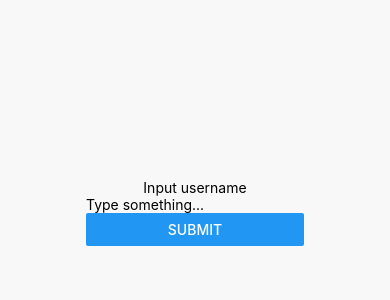
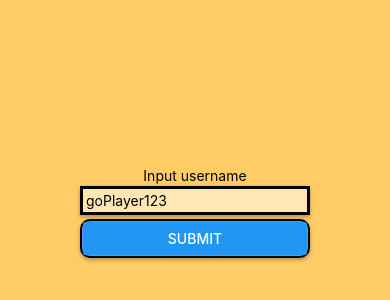
Before and after one commit to prj8121/ogs-scraper, a React Native app in the folder ogs-scraper-site/: screen / in a window 390 px wide. Shown: the part 210-510 px from the top of the page. Built offline with nearby package versions, Linux system fonts and the light colour scheme.

Commit message:
Lots of small style changes (mostly to understand)

```diff
--- a/ogs-scraper-site/App.js
+++ b/ogs-scraper-site/App.js
@@ -5,8 +5,8 @@ import React, { useState } from 'react';
 export default function App() {
   return (
     <View style={styles.container}>
-      <Text>Input username</Text>
-      <TextInputExample />
+      <Text style={{marginBottom:2}}>Input username</Text>
+      <TextInputExample style={styles.textInput}/>
       <StatusBar style="auto" />
     </View>
   );
@@ -15,10 +15,34 @@ export default function App() {
 const styles = StyleSheet.create({
   container: {
     flex: 1,
-    backgroundColor: '#f8f8f8',
+    backgroundColor: '#ffcc66',
     alignItems: 'center',
     justifyContent: 'center',
   },
+  textInput: {
+    backgroundColor: '#ffe6b3',
+    alignItems: 'center',
+    justifyContent: 'center',
+    padding: 3,
+    borderColor: 'black',
+    borderWidth:3,
+    borderHeight:7,
+  },
+  button: {
+    backgroundColor: '#668cff',
+    padding: 1,
+    borderRadius: 10,
+  },
+  iosShadow: {
+    shadowColor: 'black',
+    shadowOffset: { width: 0, height: 2 },
+    shadowOpacity: 0.3,
+    shadowRadius: 4,
+  },
+  bordered: {
+    borderColor: 'black',
+    borderWidth:3,
+  }
 });
 
 
@@ -37,11 +61,14 @@ const TextInputExample = () => {
   return (
     <View>
       <TextInput
-        placeholder="Type something..."
+        style={[styles.textInput, styles.iosShadow, {marginBottom: 4} ]}
+        placeholder="goPlayer123"
         onChangeText={handleInputChange} // Call handleInputChange when the text input changes
         value={inputText} // Set the value of the input to the inputText state
       />
-      <Button title="Submit" onPress={handleSubmit} />
+      <View style={[styles.button, styles.iosShadow, styles.bordered, {borderWidth:2}]}>
+        <Button title="Submit" onPress={handleSubmit}/>
+      </View>
     </View>
   );
 };
```
